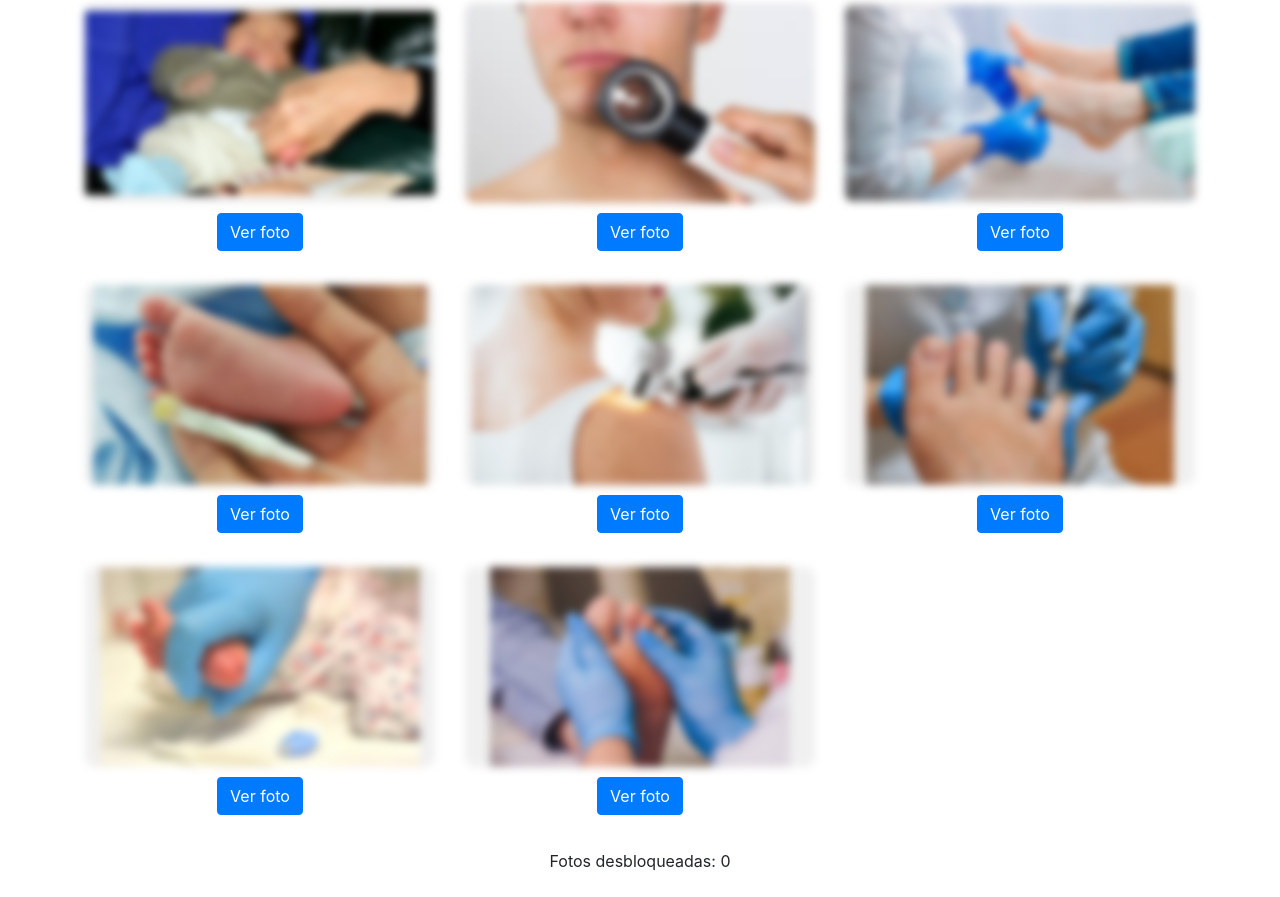
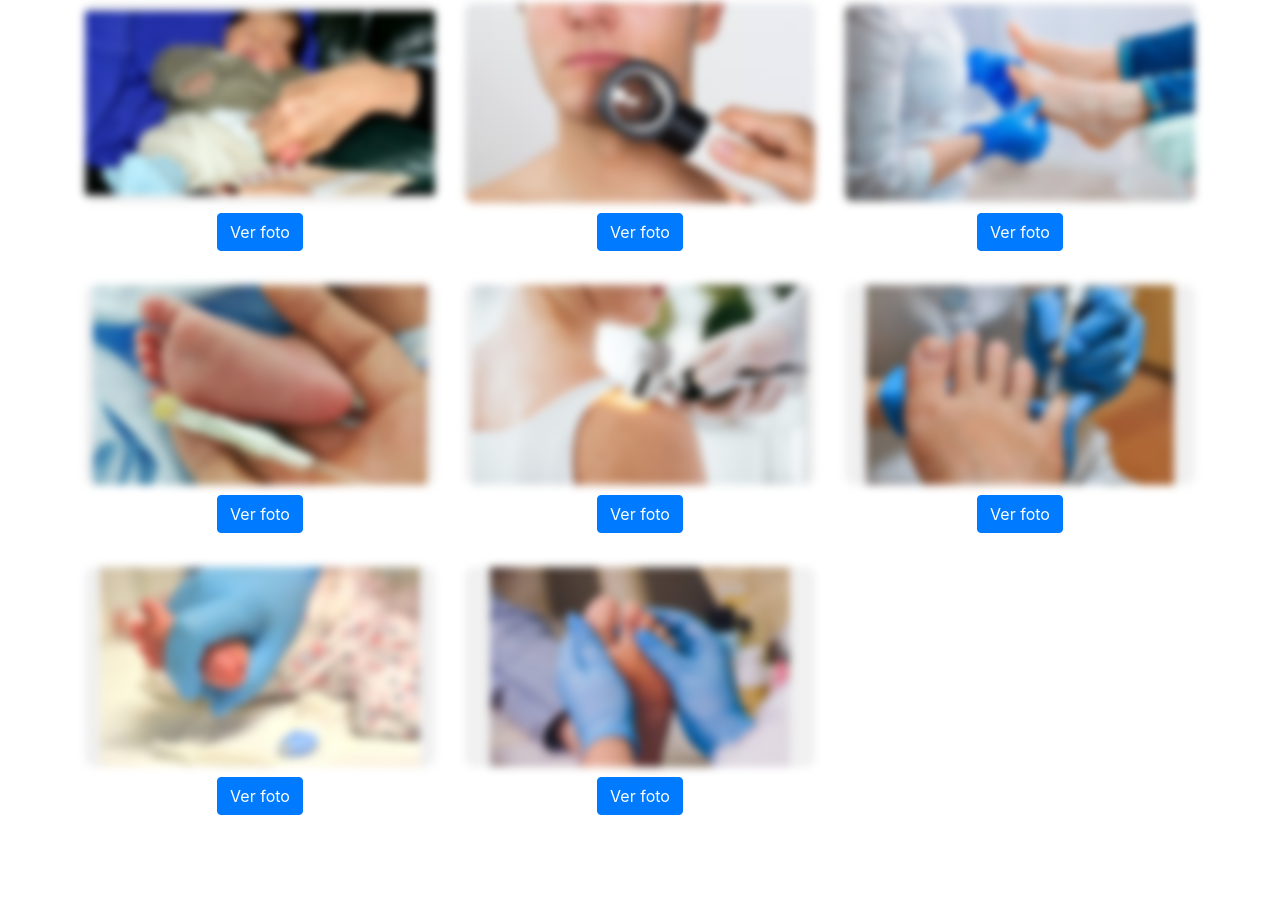
Before and after one commit to DiocelinMA/galeria, a plain HTML site: page gallery-v2.html in a window 1280 px wide. Shown: the part 327-1224 px from the top of the page. After the commit the page ends 1176 px from the top, so only its background shows below. Drawn offline with nearby package versions, Linux system fonts and the light colour scheme.

Commit message:
Update gallery-v2.html

```diff
--- a/gallery-v2.html
+++ b/gallery-v2.html
@@ -156,9 +156,7 @@
     }
   </script>
 
-  <div class="text-center mb-4">
-    <p>Fotos desbloqueadas: <span id="contador">0</span></p>
-  </div>
+
 
 </body>
 </html>
```
